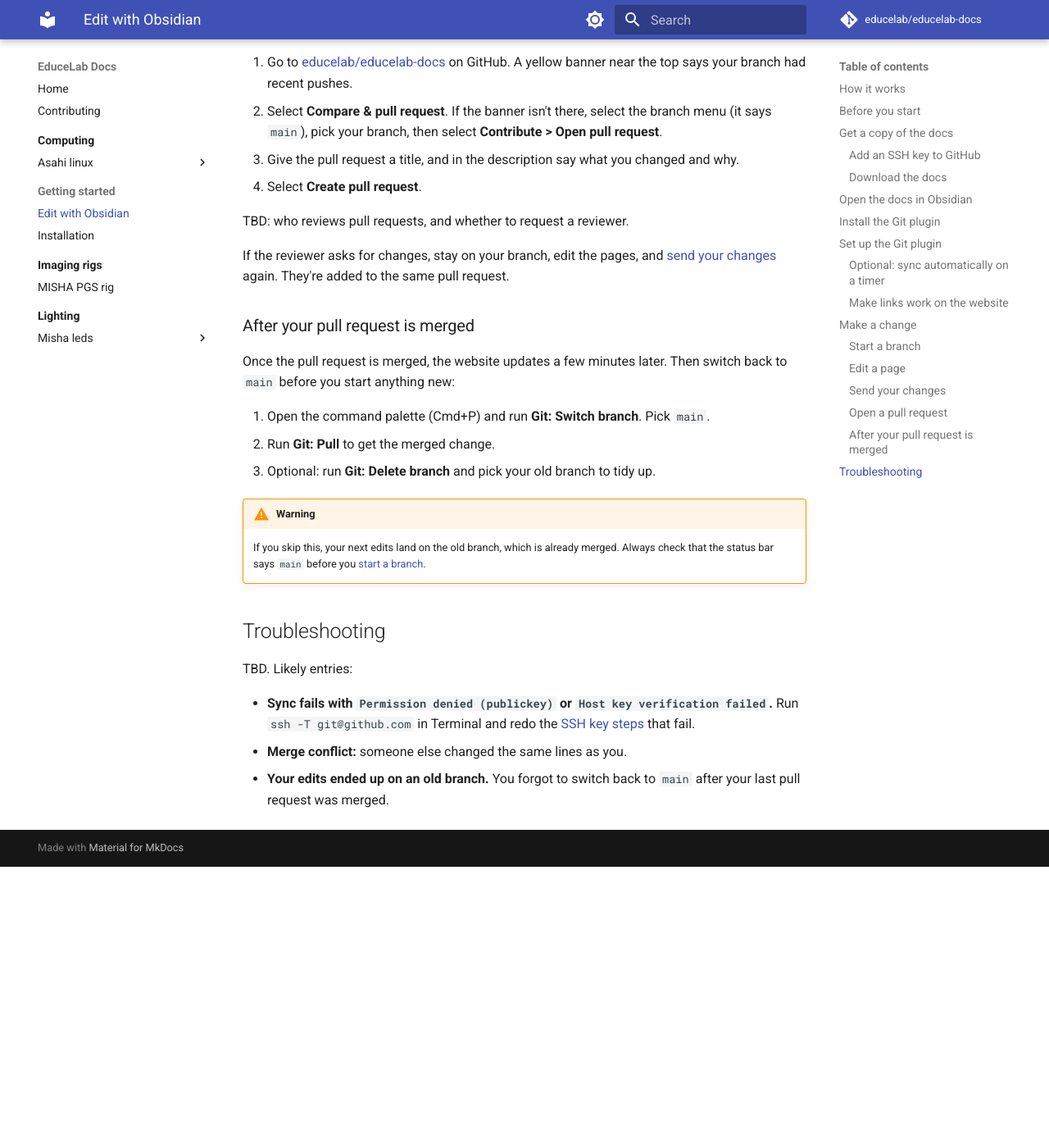
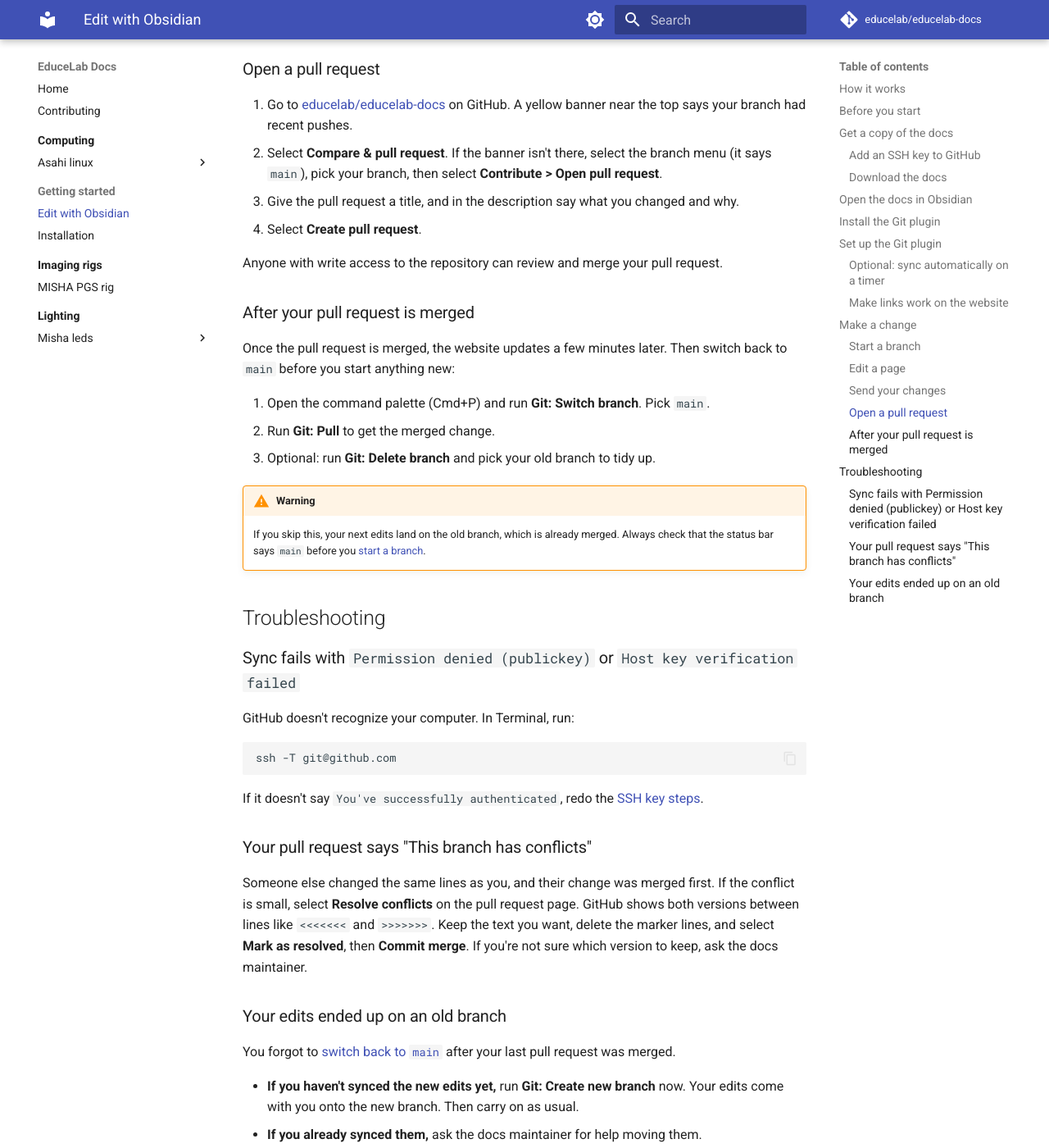
Before and after one commit to educelab/educelab-docs, an MkDocs documentation site: the page built from docs/getting-started/editing-with-obsidian.md, in a window 1280 px wide and 1400 px high, scrolled down 8472 px. Shown: the whole window at 82% size. Built offline with MkDocs 1.6.1 and Material for MkDocs 9.7.7, drawn with Linux system fonts in a browser that asks for light colours; comment, search, counter and statistics services are not loaded; before the commit the page ends 9529 px from its top, so only the background shows below that; some of the changed text lies outside the part shown.

Commit message:
Fill in remaining TBDs in the Obsidian guide
Set the page owner, the pasted-image location, the commit-and-sync
button, and who reviews pull requests. Expand troubleshooting into full
entries for SSH errors, pull request conflicts, and edits on an old branch.

Co-Authored-By: Claude Opus 5.5 <noreply@anthropic.com>

````diff
--- a/docs/getting-started/editing-with-obsidian.md
+++ b/docs/getting-started/editing-with-obsidian.md
@@ -1,7 +1,7 @@
 ---
 title: Edit with Obsidian
 tags: [how-to]
-owner: TBD
+owner: Docs maintainer
 last_reviewed: 2026-11-03
 ---
 # Edit these docs with Obsidian
@@ -200,8 +200,9 @@ Obsidian's default link style doesn't work on the published site. In
 
 - Turn off **Use [[Wikilinks]]**.
 - Set **New link format** to **Relative path to file**.
-- TBD: set **Default location for new attachments** so pasted images land in
-  `assets/`.
+- Set **Default location for new attachments** to **In subfolder under
+  current folder**, and set **Subfolder name** to `assets`. Images you paste
+  into a page are then saved in an `assets` folder next to that page.
 
 ## Make a change
 
@@ -261,9 +262,9 @@ GitHub catches up with your copy.
 2. In the message box at the top, replace `vault backup: {{date}}` with a
    short description of what you changed, for example
    `Fix MISHA LED serial numbers`.
-3. Run commit-and-sync. TBD: name the exact button (hover over the buttons at
-   the top of the panel to see their names), or use the command palette
-   (Cmd+P) and run **Git: Commit-and-sync**.
+3. Select **Commit-and-sync**, the first button in the row at the top of the
+   panel (a circle with an arrow pointing up). You can also open the command
+   palette (Cmd+P) and run **Git: Commit-and-sync**.
 
 ![The Git source control panel on the right, listing changed files under
 Changes](../assets/obsidian/source-control-panel.webp)
@@ -286,10 +287,7 @@ branch. They aren't on the website yet.
    and why.
 4. Select **Create pull request**.
 
-TBD: who reviews pull requests, and whether to request a reviewer.
-
-If the reviewer asks for changes, stay on your branch, edit the pages, and
-[send your changes](#send-your-changes) again. They're added to the same pull
+Anyone with write access to the repository can review and merge your pull
 request.
 
 ### After your pull request is merged
@@ -309,11 +307,32 @@ Then switch back to `main` before you start anything new:
 
 ## Troubleshooting
 
-TBD. Likely entries:
+### Sync fails with `Permission denied (publickey)` or `Host key verification failed`
 
-- **Sync fails with `Permission denied (publickey)` or `Host key verification
-  failed`.** Run `ssh -T git@github.com` in Terminal and redo the
-  [SSH key steps](#add-an-ssh-key-to-github) that fail.
-- **Merge conflict:** someone else changed the same lines as you.
-- **Your edits ended up on an old branch.** You forgot to switch back to
-  `main` after your last pull request was merged.
+GitHub doesn't recognize your computer. In Terminal, run:
+
+```bash
+ssh -T git@github.com
+```
+
+If it doesn't say `You've successfully authenticated`, redo the
+[SSH key steps](#add-an-ssh-key-to-github).
+
+### Your pull request says "This branch has conflicts"
+
+Someone else changed the same lines as you, and their change was merged
+first. If the conflict is small, select **Resolve conflicts** on the pull
+request page. GitHub shows both versions between lines like `<<<<<<<` and
+`>>>>>>>`. Keep the text you want, delete the marker lines, and select
+**Mark as resolved**, then **Commit merge**. If you're not sure which version
+to keep, ask the docs maintainer.
+
+### Your edits ended up on an old branch
+
+You forgot to [switch back to `main`](#after-your-pull-request-is-merged)
+after your last pull request was merged.
+
+- **If you haven't synced the new edits yet,** run **Git: Create new branch**
+  now. Your edits come with you onto the new branch. Then carry on as usual.
+- **If you already synced them,** ask the docs maintainer for help moving
+  them.
````
